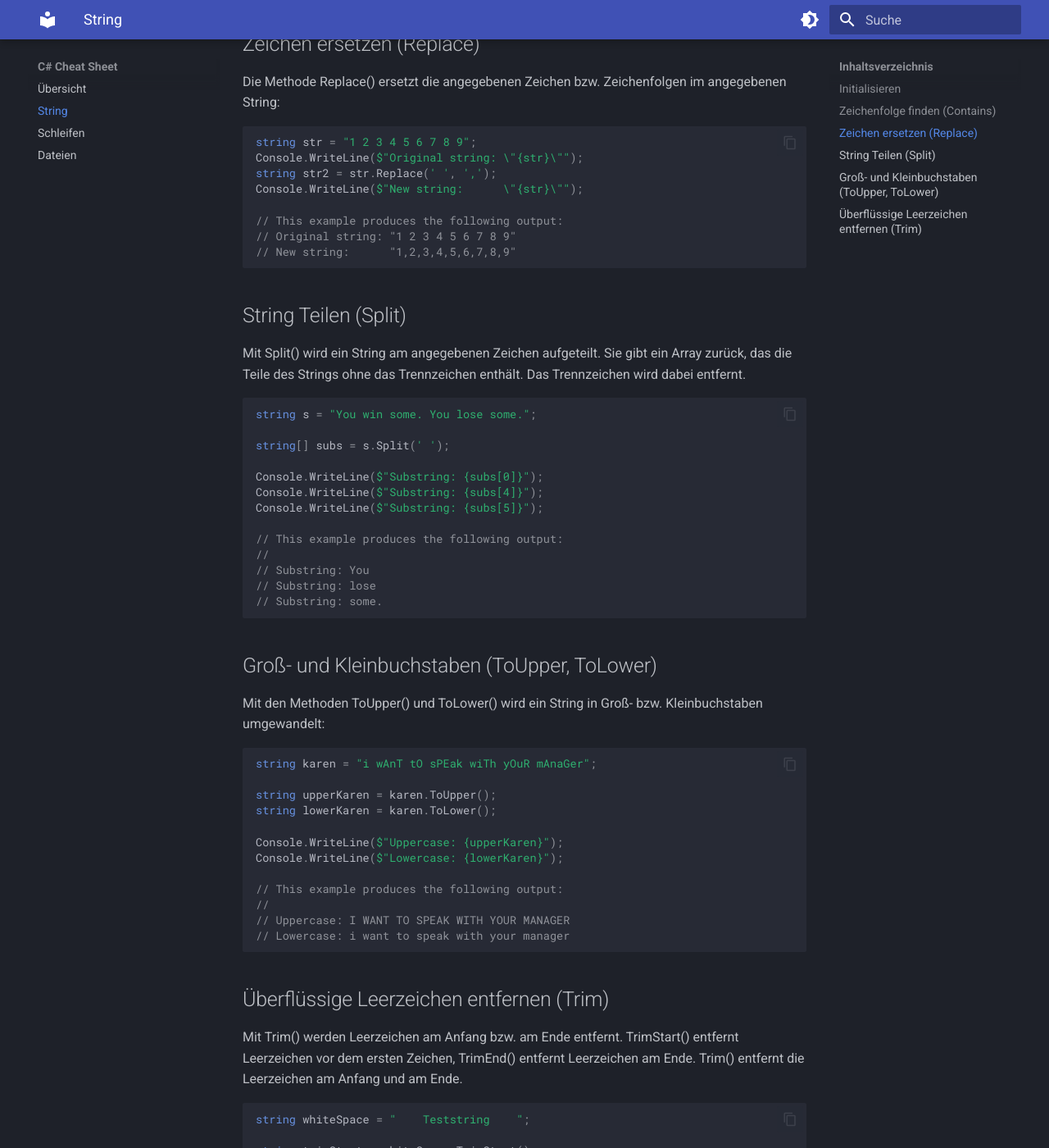
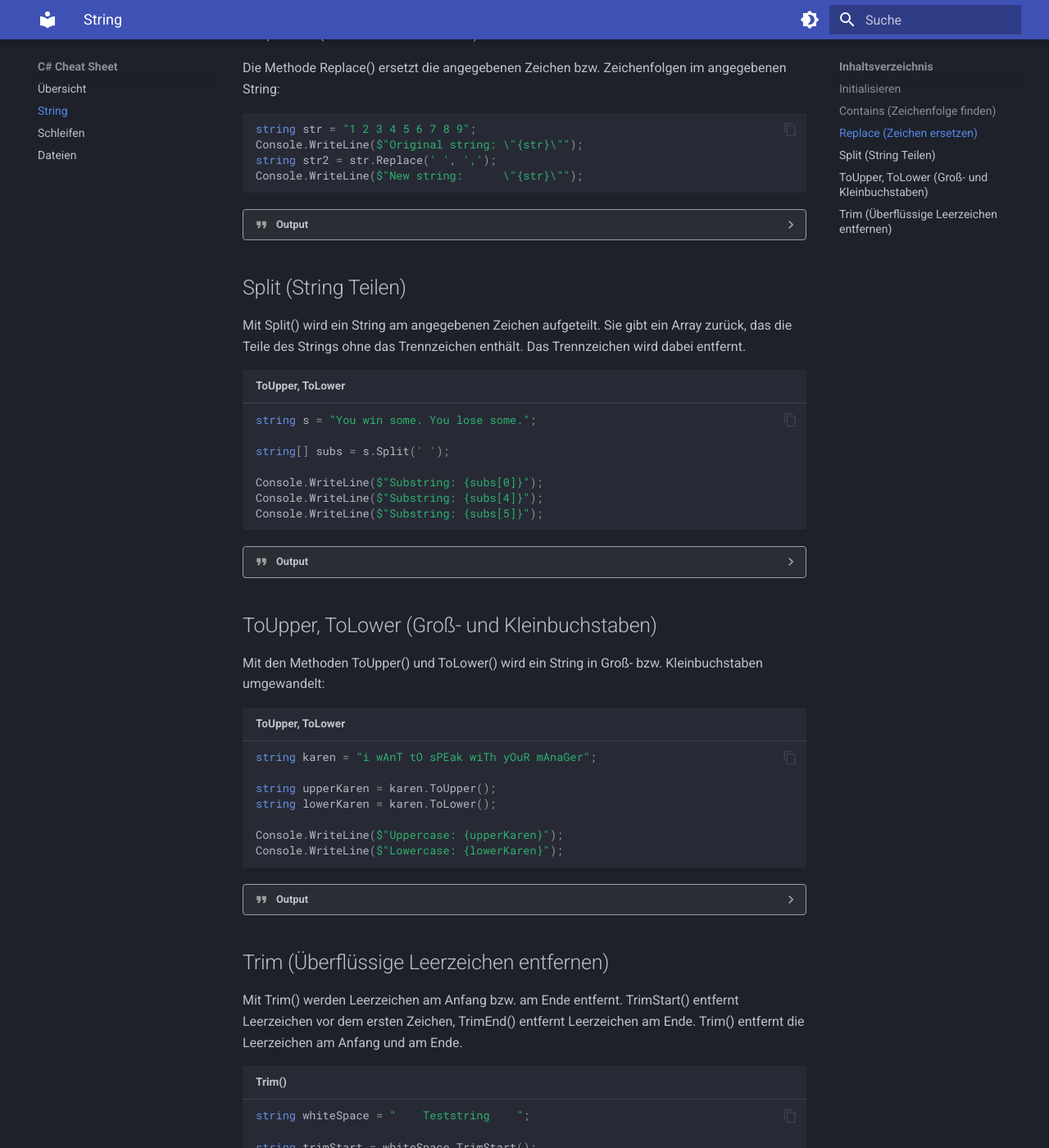
Before and after one commit to swop-bs/cheat-sheet, an MkDocs documentation site: the page built from docs/string.md, in a window 1280 px wide and 1400 px high, scrolled down 968 px. Shown: the whole window at 82% size. Built offline with MkDocs 1.6.1 and Material for MkDocs 9.7.7, drawn with Linux system fonts in a browser that asks for light colours; some of the changed text lies outside the part shown.

Commit message:
better output, bug fixes

`````diff
--- /dev/null
+++ b/TODO.txt
@@ -0,0 +1 @@
+Output wie bei String überarbeiten.
--- a/docs/string.md
+++ b/docs/string.md
@@ -10,18 +10,19 @@ string message2 = "World";
 message1 = "Hello";
 
 // String concatination
-message3 = message1 + " " + message2;
+message3 = message1 + " " + message2 + "!";
 
 // Yields the same output
 Console.WriteLine($"{message1} {message2}!");
-Console.WriteLine(message3 + "!");
+Console.WriteLine(message3);
+```
+??? quote "Output"
+	``` text
+	Hello World!
+	Hello World!
+	```
 
-// This example produces the following output:
-// Hello World!
-// Hello World
-```
-
-## Zeichenfolge finden (Contains)
+## Contains (Zeichenfolge finden)
 Die Methode Contains() findet eine beliebige Zeichenfolge in einem String. Sie gibt TRUE zurück, wenn die Zeichenfolge gefunden wurde, andernfalls FALSE.
 ``` cs
 string s1 = "The quick brown fox jumps over the lazy dog";
@@ -32,27 +33,31 @@ if(b) {
 } else {
 	Console.WriteLine("Not found!");
 }
-
-// This example produces the following output:
-// Found!
 ```
 
-## Zeichen ersetzen (Replace)
+??? quote "Output"
+	``` text
+	Found!
+	```
+
+## Replace (Zeichen ersetzen)
 Die Methode Replace() ersetzt die angegebenen Zeichen bzw. Zeichenfolgen im angegebenen String:
 ``` cs
 string str = "1 2 3 4 5 6 7 8 9";
 Console.WriteLine($"Original string: \"{str}\"");
 string str2 = str.Replace(' ', ',');
 Console.WriteLine($"New string:      \"{str}\"");
+```
+??? quote "Output"
+	``` text
+	Original string: "1 2 3 4 5 6 7 8 9"
+	New string:      "1,2,3,4,5,6,7,8,9"
+	```
 
-// This example produces the following output:
-// Original string: "1 2 3 4 5 6 7 8 9"
-// New string:      "1,2,3,4,5,6,7,8,9"
-```
+## Split (String Teilen)
+Mit Split() wird ein String am angegebenen Zeichen aufgeteilt. Sie gibt ein Array zurück, das die Teile des Strings ohne das Trennzeichen enthält. Das Trennzeichen wird dabei entfernt.
 
-## String Teilen (Split)
-Mit Split() wird ein String am angegebenen Zeichen aufgeteilt. Sie gibt ein Array zurück, das die Teile des Strings ohne das Trennzeichen enthält. Das Trennzeichen wird dabei entfernt.
-``` cs
+``` cs title="ToUpper, ToLower"
 string s = "You win some. You lose some.";
 
 string[] subs = s.Split(' ');
@@ -60,17 +65,19 @@ string[] subs = s.Split(' ');
 Console.WriteLine($"Substring: {subs[0]}");
 Console.WriteLine($"Substring: {subs[4]}");
 Console.WriteLine($"Substring: {subs[5]}");
-
-// This example produces the following output:
-//
-// Substring: You
-// Substring: lose
-// Substring: some.
 ```
 
-## Groß- und Kleinbuchstaben (ToUpper, ToLower)
+??? quote "Output"
+	``` text
+	Substring: You<br>
+	Substring: lose<br>
+	Substring: some.
+	```
+
+## ToUpper, ToLower (Groß- und Kleinbuchstaben)
 Mit den Methoden ToUpper() und ToLower() wird ein String in Groß- bzw. Kleinbuchstaben umgewandelt:
-``` cs
+
+```` cs title="ToUpper, ToLower"
 string karen = "i wAnT tO sPEak wiTh yOuR mAnaGer";
 
 string upperKaren = karen.ToUpper();
@@ -78,16 +85,18 @@ string lowerKaren = karen.ToLower();
 
 Console.WriteLine($"Uppercase: {upperKaren}");
 Console.WriteLine($"Lowercase: {lowerKaren}");
+````
 
-// This example produces the following output:
-//
-// Uppercase: I WANT TO SPEAK WITH YOUR MANAGER
-// Lowercase: i want to speak with your manager
-```
+??? quote "Output"
+	``` text
+	Uppercase: I WANT TO SPEAK WITH YOUR MANAGER
+	Lowercase: i want to speak with your manager
+	```
 
-## Überflüssige Leerzeichen entfernen (Trim)
+## Trim (Überflüssige Leerzeichen entfernen)
 Mit Trim() werden Leerzeichen am Anfang bzw. am Ende entfernt. TrimStart() entfernt Leerzeichen vor dem ersten Zeichen, TrimEnd() entfernt Leerzeichen am Ende. Trim() entfernt die Leerzeichen am Anfang und am Ende.
-``` cs
+
+```` cs title="Trim()"
 string whiteSpace = "    Teststring    ";
 
 string trimStart = whiteSpace.TrimStart();
@@ -97,10 +106,11 @@ string trim = whiteSpace.Trim();
 Console.WriteLine($"TrimStart: \"{trimStart}\"");
 Console.WriteLine($"TrimEnd: \"{trimEnd}\"");
 Console.WriteLine($"Trim: \"{trim}\"");
+````
 
-// This example produces the following output:
-//
-// TrimStart: "Teststring    "
-// TrimEnd: "    Teststring"
-// Trim: "Teststring"
-```
+??? quote "Output"
+	``` text
+	TrimStart: "Teststring    "
+	TrimEnd: "    Teststring"
+	Trim: "Teststring"
+	```
`````
Also changed, not shown: docs/schleifen.md (+1 -1 lines).
